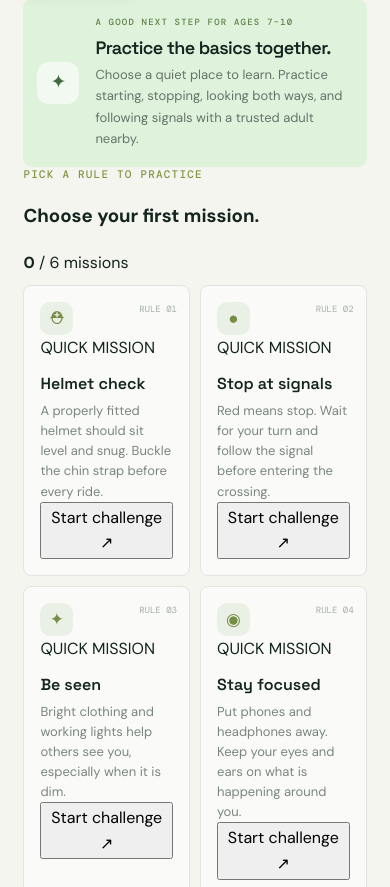
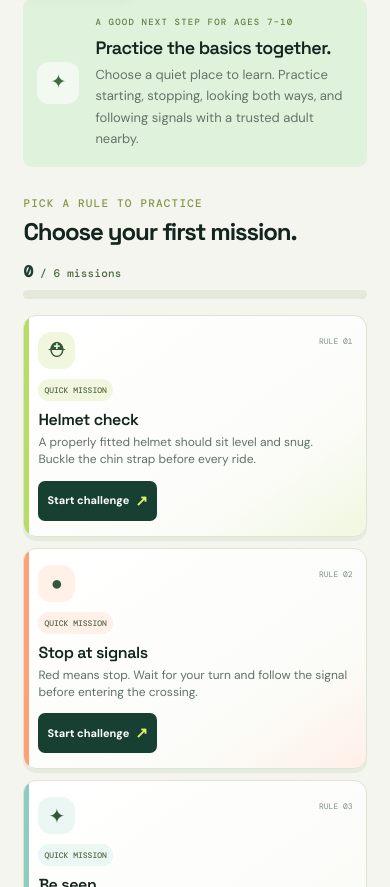
Before and after one commit to rchern315/ride-ready-kids, a Next.js app: page / in a window 390 px wide. Shown: the part 1617-2504 px from the top of the page. Built offline with nearby package versions, Linux system fonts and the light colour scheme.

Commit message:
style: make riding lessons feel like playful missions

```diff
--- a/app/globals.css
+++ b/app/globals.css
@@ -103,3 +103,91 @@ body{font-size:16px;line-height:1.6}
   .footer>p{font-size:11px}
   .footer-disclaimer{font-size:10px}
 }
+
+
+/* Ride missions: warmer color, clearer challenge hierarchy, and visible progress. */
+.mission-toolbar{display:flex;justify-content:space-between;align-items:end;gap:24px;margin:36px 0 16px}
+.mission-toolbar h3{font:700 clamp(22px,3vw,30px)/1.1 'Space Grotesk',sans-serif;letter-spacing:-1.1px;margin:8px 0 0}
+.mission-progress{width:min(245px,38%);flex:none;color:#526b42}
+.mission-progress>span{display:block;text-align:right;font:500 11px 'DM Mono',monospace;letter-spacing:.2px;margin-bottom:8px}
+.mission-progress b{font-size:16px;color:#173f32}
+.progress-track{height:9px;border-radius:20px;background:#e4e9dc;overflow:hidden}
+.progress-track>span{display:block;height:100%;border-radius:inherit;background:linear-gradient(90deg,#8dbd50,#d9f264);transition:width .35s ease}
+.lesson-card.mission-card{--card-accent:#b3d95b;--card-tint:#f1f7df;min-height:230px;border:1px solid #dce5d3;border-radius:13px;background:linear-gradient(145deg,#fff 5%,#fbfcf8 72%,var(--card-tint));padding:20px 20px 18px;box-shadow:0 4px 0 #e5ebdf;transition:transform .2s ease,box-shadow .2s ease,border-color .2s ease;overflow:hidden}
+.lesson-card.mission-card:before{content:"";position:absolute;inset:0 auto 0 0;width:5px;background:var(--card-accent);opacity:.92}
+.lesson-card.mission-card:nth-child(3n+2){--card-accent:#ff9a69;--card-tint:#fff0e8}
+.lesson-card.mission-card:nth-child(3n){--card-accent:#84c9bb;--card-tint:#eaf7f2}
+.lesson-card.mission-card:nth-child(4n){--card-accent:#a89bea;--card-tint:#f0edff}
+.lesson-card.mission-card:hover,.lesson-card.mission-card.is-active{transform:translateY(-4px);border-color:var(--card-accent);box-shadow:0 12px 25px #243e2615}
+.lesson-card.mission-card .lesson-icon{width:42px;height:42px;border-radius:13px;background:var(--card-tint);color:#33573b;font-size:20px}
+.lesson-card.mission-card .lesson-number{top:23px;right:19px;font-size:10px;color:#7f8e80}
+.mission-flag{display:inline-flex;align-items:center;min-height:22px;margin-top:12px;padding:3px 8px;border-radius:20px;background:var(--card-tint);color:#556a43;font:500 9px 'DM Mono',monospace;letter-spacing:.45px}
+.lesson-card.mission-card h3{margin:8px 0 4px;font-size:19px;letter-spacing:-.4px}
+.lesson-card.mission-card p{font-size:14px;line-height:1.5;color:#617067}
+.activity-trigger{display:inline-flex;align-items:center;gap:10px;margin-top:12px;padding:9px 13px;border:0;border-radius:7px;background:#173f32;color:#fff;font-size:12px;font-weight:700;cursor:pointer;transition:background .18s ease,transform .18s ease}
+.activity-trigger span{color:#d9f264;font-size:15px}
+.activity-trigger:hover{background:#2e6548;transform:translateY(-1px)}
+.activity-trigger:focus-visible,.activity-topline button:focus-visible,.answer-choice:focus-visible{outline:3px solid #e7ae52;outline-offset:3px}
+.mission-card.is-complete .mission-flag{background:#e8f5c6;color:#46651e}
+.mission-card.is-complete .activity-trigger{background:#526f39}
+.activity-panel{position:relative;margin-top:18px;padding:20px 24px 21px;border:1px solid #355c48;border-radius:15px;overflow:hidden;background:radial-gradient(ellipse at 92% 0%,#37694e 0%,transparent 34%),linear-gradient(135deg,#15382e,#1d4938 65%,#173d31);color:#fff;box-shadow:0 15px 34px #16372b26;animation:mission-enter .3s ease both}
+.activity-panel:after{content:"";position:absolute;right:-42px;bottom:-130px;width:280px;height:280px;border:1px solid #d9f2642b;border-radius:50%;box-shadow:0 0 0 30px #d9f2640a,0 0 0 65px #d9f26408;pointer-events:none}
+.activity-topline{position:relative;z-index:1;display:flex;justify-content:space-between;align-items:center;padding-bottom:14px;border-bottom:1px solid #ffffff20;color:#d9f264;font:500 10px 'DM Mono',monospace;letter-spacing:.8px}
+.activity-topline>span{display:flex;align-items:center;gap:8px}
+.activity-topline i{width:7px;height:7px;border-radius:50%;background:#d9f264;box-shadow:0 0 0 4px #d9f26420}
+.activity-topline button{border:1px solid #ffffff47;border-radius:20px;background:transparent;color:#ecf1e8;padding:6px 10px;font:500 9px 'DM Mono',monospace;cursor:pointer}
+.activity-layout{position:relative;z-index:1;display:grid;grid-template-columns:.8fr 1.2fr;gap:28px;align-items:center;padding:21px 0 17px}
+.activity-age{display:inline-block;color:#c5db9b;font:500 9px 'DM Mono',monospace;letter-spacing:.8px}
+.activity-question h3{margin:9px 0 8px;font:700 25px/1.08 'Space Grotesk',sans-serif;letter-spacing:-1px}
+.activity-question h3 span{color:#d9f264}
+.activity-question p{margin:0;color:#e0e9e1;font-size:15px;line-height:1.6}
+.activity-answers{display:grid;gap:8px}
+.answer-choice{display:grid;grid-template-columns:31px 1fr 19px;gap:10px;align-items:center;width:100%;min-height:51px;padding:8px 12px;border:1px solid #ffffff30;border-radius:9px;background:#ffffff0c;color:#fff;text-align:left;cursor:pointer;transition:transform .16s ease,border-color .16s ease,background .16s ease}
+.answer-choice:hover:not(:disabled){transform:translateX(3px);border-color:#d9f264;background:#ffffff18}
+.answer-choice:disabled{cursor:default}
+.choice-letter{width:27px;height:27px;display:grid;place-items:center;border-radius:50%;background:#ffffff1c;color:#d9f264;font:500 11px 'DM Mono',monospace}
+.choice-copy{font-size:13px;line-height:1.4}
+.choice-mark{justify-self:end;color:#a8c38c;font-size:14px}
+.answer-choice.is-correct{background:#d9f264;border-color:#d9f264;color:#183a2d}
+.answer-choice.is-correct .choice-letter{background:#173f32;color:#d9f264}
+.answer-choice.is-correct .choice-mark{color:#214c36}
+.answer-choice.is-wrong{background:#ff987733;border-color:#ff9877}
+.answer-choice.is-wrong .choice-letter,.answer-choice.is-wrong .choice-mark{color:#ffc0a7}
+.activity-feedback{position:relative;z-index:1;display:flex;gap:12px;align-items:center;min-height:43px;padding:10px 13px;border:1px dashed #ffffff38;border-radius:8px;color:#f0f3e9}
+.activity-feedback>span{flex:none;color:#d9f264;font:500 9px 'DM Mono',monospace;letter-spacing:.45px}
+.activity-feedback b{font-size:12px;font-weight:600;line-height:1.45}
+.activity-feedback.is-success{border-style:solid;border-color:#d9f26466;background:#d9f26418}
+.activity-feedback.is-hint{border-color:#ffc09a66;background:#ffbb8c12}
+.activity-feedback.is-hint>span{color:#ffc09a}
+.content-note{margin-top:20px}
+@keyframes mission-enter{from{opacity:0;transform:translateY(8px)}to{opacity:1;transform:translateY(0)}}
+@media(max-width:680px){
+  .mission-toolbar{align-items:flex-start;flex-direction:column;gap:15px;margin-top:29px}
+  .mission-toolbar h3{font-size:24px}
+  .mission-progress{width:100%}
+  .mission-progress>span{text-align:left}
+  .lesson-grid{grid-template-columns:1fr 1fr;gap:11px}
+  .lesson-card.mission-card{min-height:245px;padding:16px 14px 15px}
+  .lesson-card.mission-card .lesson-icon{width:37px;height:37px}
+  .lesson-card.mission-card .lesson-number{top:20px;right:13px;font-size:8px}
+  .mission-flag{margin-top:10px;padding:3px 6px;font-size:8px;letter-spacing:0}
+  .lesson-card.mission-card h3{font-size:16px}
+  .lesson-card.mission-card p{font-size:12px;line-height:1.45}
+  .activity-trigger{padding:8px 9px;font-size:11px;gap:6px}
+  .activity-panel{padding:16px 14px 15px;border-radius:12px}
+  .activity-layout{grid-template-columns:1fr;gap:16px;padding:17px 0 14px}
+  .activity-question h3{font-size:23px}
+  .activity-question p{font-size:14px}
+  .answer-choice{min-height:49px;padding:8px 9px;grid-template-columns:29px 1fr 15px;gap:8px}
+  .choice-copy{font-size:12px}
+  .activity-feedback{align-items:flex-start;flex-direction:column;gap:4px}
+  .activity-feedback b{font-size:12px}
+}
+@media(max-width:390px){
+  .lesson-grid{grid-template-columns:1fr}
+  .lesson-card.mission-card{min-height:0}
+}
+@media(prefers-reduced-motion:reduce){
+  .activity-panel{animation:none}
+  .progress-track>span,.lesson-card.mission-card,.activity-trigger,.answer-choice{transition:none}
+}
```
